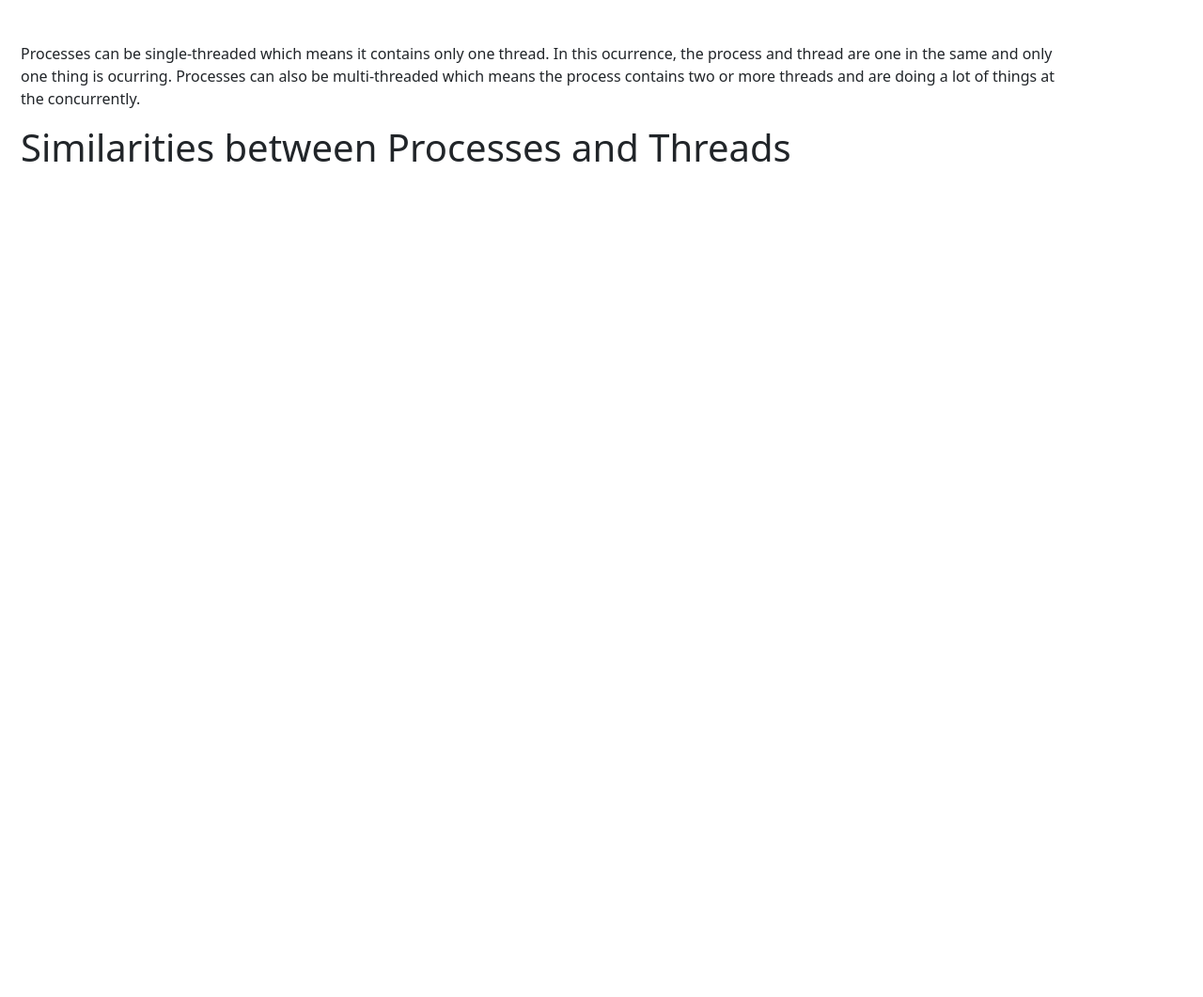
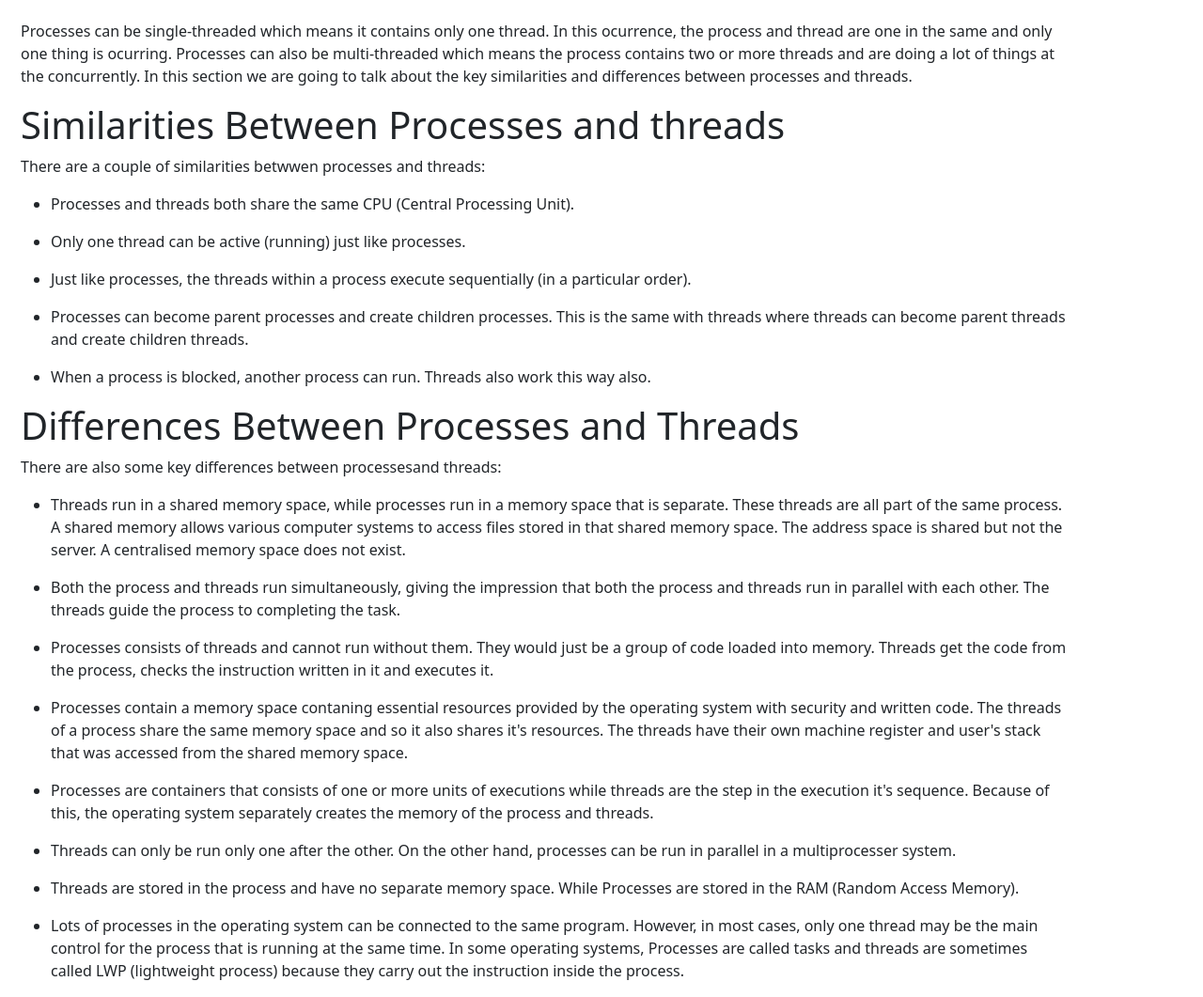
Before and after one commit to muhammadhassa/processes-and-threads-Reseach-project, a plain HTML site: page Mark/page1.html in a window 1280 px wide. Shown: the part 535-1596 px from the top of the page at 94% size. Before the commit the page ends 800 px from the top, so only its background shows below. Drawn offline with nearby package versions, Linux system fonts and the light colour scheme.

Commit message:
finished page1 and added link to index

```diff
--- a/Mark/page1.html
+++ b/Mark/page1.html
@@ -23,7 +23,7 @@
           <div class="collapse navbar-collapse" id="navbarNav">
             <ul class="navbar-nav">
               <li class="nav-item">
-                <a class="nav-link active" aria-current="page" href="#">Topics</a>
+                <a class="nav-link active" aria-current="page" href="..">Topics</a>
               </li>
             </ul>
           </div>
@@ -34,22 +34,98 @@
     <div class="container mt-2" style="margin-left: 10px;">
         <!--Start writing here-->
         <h1>Introduction</h1>
-        <p>In this section, we will talk about similarities, differences of processes and threads and the advantages
+        <p>
+          In this section, we will talk about similarities, differences of processes and threads and the advantages
           of using one over the other. Before reading, it is important to know what processes and threads are. This is
           explained in more detail in the earlier topics. To summarise, when a program has been loaded into memory together
           with resources needed for it to run, this is called a "process". Processes contain units of execution called "threads".
         </p>
         <img src="../imgs/Mark/Process_Threads.png" style="display: block;margin-left: auto;margin-right: auto;">
         <br>
-        <br>
         <p>
           Processes can be single-threaded which means it contains only one thread. In this ocurrence, the process and thread are
           one in the same and only one thing is ocurring. Processes can also be multi-threaded which means the process contains
-          two or more threads and are doing a lot of things at the concurrently.
+          two or more threads and are doing a lot of things at the concurrently. In this section we are going to talk about the key
+          similarities and differences between processes and threads.
         </p>
 
-        <h1>Similarities between Processes and Threads</h1>
-        <p></p>
+        <h1>Similarities Between Processes and threads</h1>
+        <p>There are a couple of similarities betwwen processes and threads:</p>
+        <ul>
+          <li>
+            <p>Processes and threads both share the same CPU (Central Processing Unit).</p>
+          </li>
+          <li>
+            <p>Only one thread can be active (running) just like processes.</p>
+          </li>
+          <li>
+            <p>Just like processes, the threads within a process execute sequentially (in a particular order).</p>
+          </li>
+          <li>
+            <p>Processes can become parent processes and create children processes. This is the same with threads
+              where threads can become parent threads and create children threads.
+            </p>
+          </li>
+          <li>
+            <p>When a process is blocked, another process can run. Threads also work this way also.</p>
+          </li>
+        </ul>
+
+        <h1>Differences Between Processes and Threads</h1>
+        <p>There are also some key differences between processesand threads:</p>
+        <ul>
+          <li>
+            <p>
+              Threads run in a shared memory space, while processes run in a memory space that is separate. These
+              threads are all part of the same process. A shared memory allows various computer systems to access files
+              stored in that shared memory space. The address space is shared but not the server. A centralised memory
+              space does not exist.
+            </p>
+          </li>
+          <li>
+            <p>
+              Both the process and threads run simultaneously, giving the impression that both the process and threads run
+              in parallel with each other. The threads guide the process to completing the task.
+            </p>
+          </li>
+          <li>
+            <p>
+              Processes consists of threads and cannot run without them. They would just be a group of code loaded into memory.
+              Threads get the code from the process, checks the instruction written in it and executes it.
+            </p>
+          </li>
+          <li>
+            <p>
+              Processes contain a memory space contaning essential resources provided by the operating system with security and
+              written code. The threads of a process share the same memory space and so it also shares it's resources. The threads
+              have their own machine register and user's stack that was accessed from the shared memory space.
+            </p>
+          </li>
+          <li>
+            <p>
+              Processes are containers that consists of one or more units of executions while threads are the step in the execution
+              it's sequence. Because of this, the operating system separately creates the memory of the process and threads.
+            </p>
+          </li>
+          <li>
+            <p>
+              Threads can only be run only one after the other. On the other hand, processes can be run in parallel in a multiprocesser
+              system.
+            </p>
+          </li>
+          <li>
+            <p>
+              Threads are stored in the process and have no separate memory space. While Processes are stored in the RAM (Random Access Memory).
+            </p>
+          </li>
+          <li>
+            <p>
+              Lots of processes in the operating system can be connected to the same program. However, in most cases, only one thread may be the
+              main control for the process that is running at the same time. In some operating systems, Processes are called tasks and
+              threads are sometimes called LWP (lightweight process) because they carry out the instruction inside the process.
+            </p>
+          </li>
+        </ul>
     </div>
 
 
```
Also changed, not shown: index.html (+2 -2 lines).
